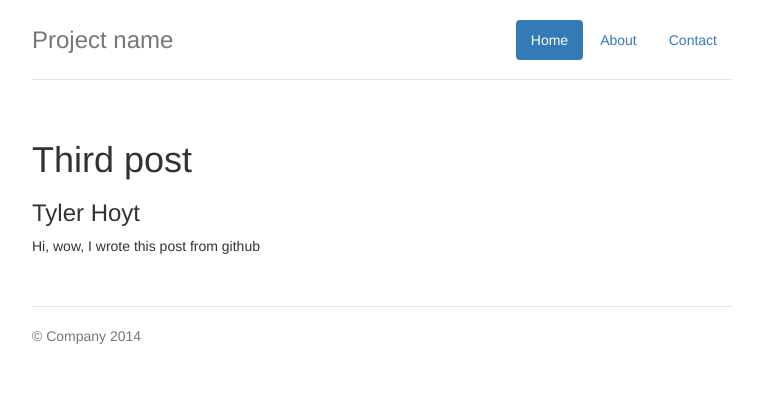
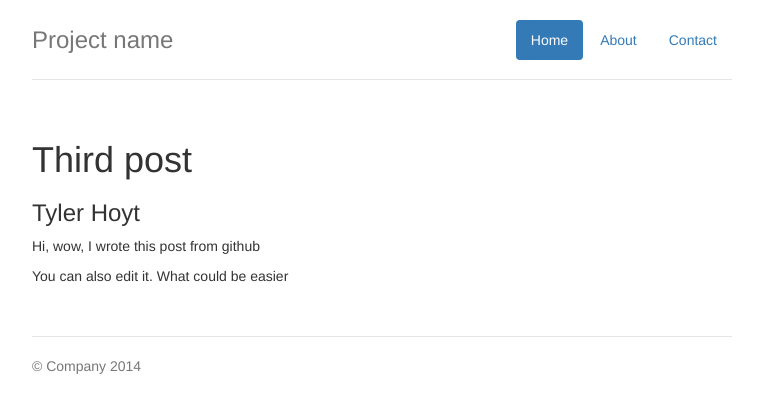
Before and after one commit to thoyt/thoyt.github.io, a Jekyll site: the page built from _posts/2015-1-23-Third-post.md, in a window 1280 px wide. Shown: the top 413 px of the page, without its empty margins (258-1021 px from the left). Built offline with Jekyll 4.4.1, drawn with Linux system fonts in a browser that asks for light colours.

Commit message:
Update 2015-1-23-Third-post.md

```diff
--- a/_posts/2015-1-23-Third-post.md
+++ b/_posts/2015-1-23-Third-post.md
@@ -5,3 +5,5 @@ author: Tyler Hoyt
 ---
 
 Hi, wow, I wrote this post from github
+
+You can also edit it. What could be easier
```
